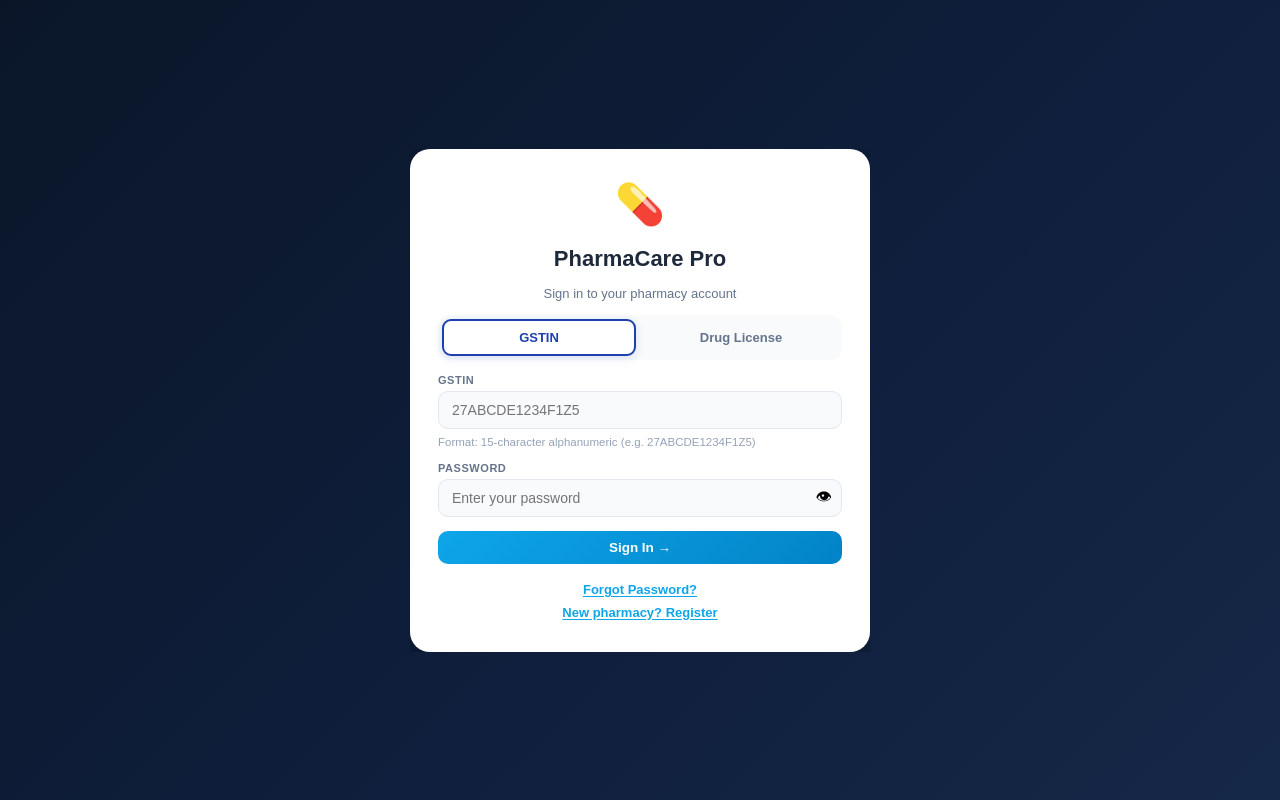
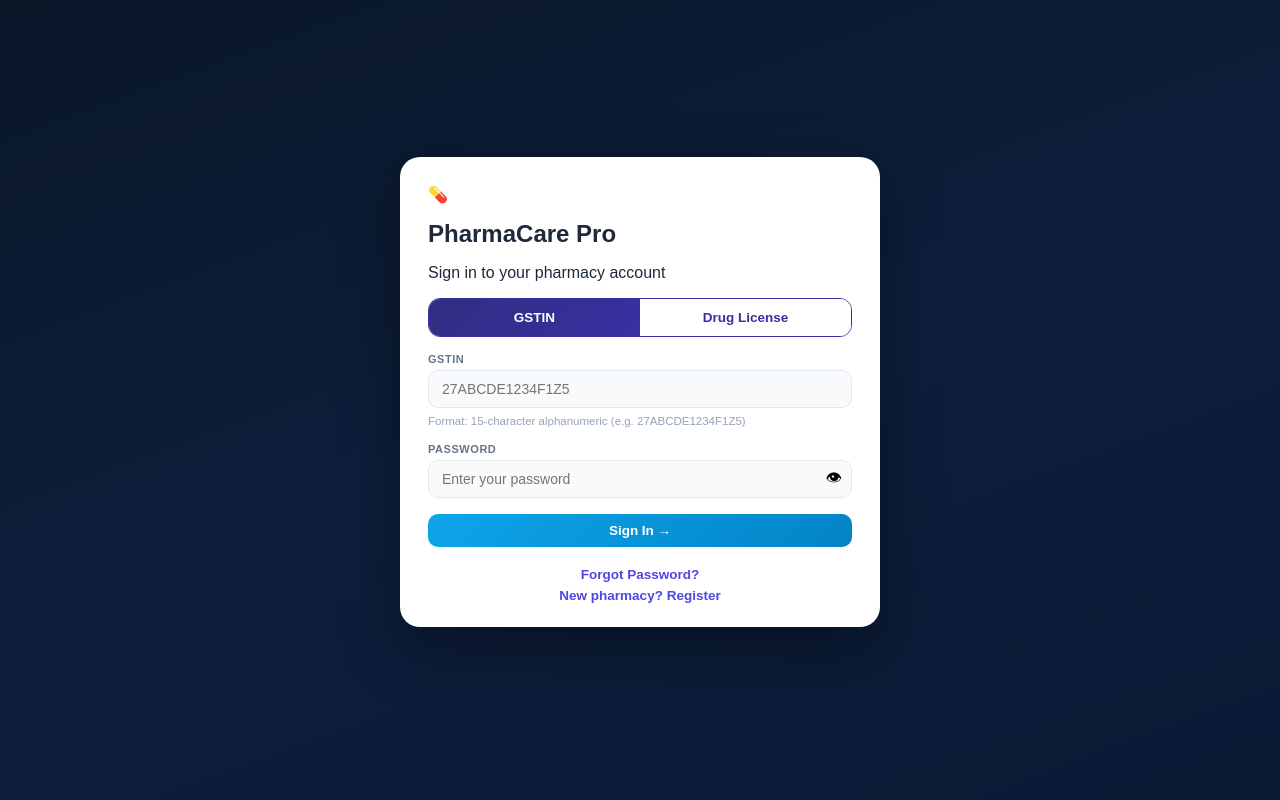
Before and after one commit to Dash1234-user/Pharma-Pro-Project, a React (Vite) app in the folder frontend/: page /login in a window 1280 px wide. Built offline with nearby package versions, Linux system fonts and the light colour scheme.

Commit message:
Refactoring auth styles for improved layout and design

```diff
--- a/frontend/src/styles.css
+++ b/frontend/src/styles.css
@@ -449,47 +449,83 @@ body{font-family:'Plus Jakarta Sans',sans-serif;background:var(--bg);color:var(-
 /* ══════════════════════════════════════════
    AUTH — Login / Register / Forgot Password
 ══════════════════════════════════════════ */
+/* AUTH — matches Image 1 exactly */
 .auth-overlay{
   position:fixed;inset:0;z-index:1000;
-  background:linear-gradient(135deg,#0a1628 0%,#0f1f3d 60%,#162847 100%);
+  background:linear-gradient(160deg,#0a1628 0%,#0d1f3c 50%,#0a1a35 100%);
   display:flex;align-items:center;justify-content:center;
-  padding:16px;min-height:100vh;
+  padding:16px;min-height:100vh;overflow-y:auto;
 }
 .auth-container{
-  width:100%;max-width:460px;
-  max-height:92vh;overflow-y:auto;
+  width:100%;max-width:480px;
+  display:flex;flex-direction:column;align-items:center;
+  padding:24px 0 40px;
 }
+.auth-header{
+  display:flex;flex-direction:column;align-items:center;
+  gap:12px;margin-bottom:24px;text-align:center;
+}
+.auth-logo-wrap{
+  width:90px;height:90px;border-radius:22px;
+  background:white;box-shadow:0 8px 32px rgba(0,0,0,.28);
+  display:flex;align-items:center;justify-content:center;
+  overflow:hidden;padding:8px;
+}
+.auth-logo-wrap img{width:100%;height:100%;object-fit:contain;border-radius:14px;}
+.auth-title-top{font-size:28px;font-weight:800;color:white;letter-spacing:-.3px;margin:0;}
+.auth-tagline{font-size:13.5px;color:rgba(255,255,255,.65);margin:0;font-weight:400;}
 .auth-panel{
   background:white;border-radius:20px;
-  padding:32px 28px;
-  box-shadow:0 24px 60px rgba(0,0,0,.35);
-  display:flex;flex-direction:column;gap:14px;
+  padding:28px 28px 24px;
+  box-shadow:0 20px 60px rgba(0,0,0,.4);
+  display:flex;flex-direction:column;gap:16px;width:100%;
 }
-.auth-logo{font-size:40px;text-align:center;margin-bottom:4px;}
-.auth-title{font-size:22px;font-weight:800;color:var(--text);text-align:center;margin:0;}
-.auth-subtitle{font-size:13px;color:var(--text2);text-align:center;margin:0;}
+.auth-panel-title{font-size:20px;font-weight:800;color:var(--text);margin:0;}
+.auth-panel-sub{font-size:13px;color:var(--text2);margin:-8px 0 0;}
 .auth-mode-toggle{
   display:grid;grid-template-columns:1fr 1fr;
-  gap:8px;background:var(--bg);border-radius:12px;padding:4px;
+  gap:0;border-radius:12px;overflow:hidden;border:1.5px solid #3730a3;
 }
 .auth-mode-btn{
-  padding:9px 12px;border-radius:9px;font-size:13px;font-weight:600;
-  border:2px solid transparent;cursor:pointer;background:transparent;
-  color:var(--text2);font-family:'Plus Jakarta Sans',sans-serif;
-  transition:all .18s;text-align:center;
+  padding:11px 12px;font-size:13.5px;font-weight:700;
+  border:none;cursor:pointer;color:#3730a3;background:white;
+  font-family:'Plus Jakarta Sans',sans-serif;transition:all .18s;text-align:center;
 }
 .auth-mode-btn.active{
-  background:white;color:#1e40af;border-color:#1e40af;
-  box-shadow:0 2px 8px rgba(30,64,175,.15);
+  background:linear-gradient(135deg,#312e81,#3730a3);color:white;
 }
-.auth-links{display:flex;flex-direction:column;gap:8px;align-items:center;margin-top:4px;}
+.auth-input{
+  width:100%;padding:13px 14px;border-radius:10px;
+  background:#eef2ff;border:1.5px solid #c7d2fe;
+  font-size:14px;font-family:'Plus Jakarta Sans',sans-serif;
+  color:var(--text);outline:none;transition:border .18s;box-sizing:border-box;
+}
+.auth-input:focus{border-color:#6366f1;background:#fff;}
+.auth-input::placeholder{color:#94a3b8;}
+.auth-submit-btn{
+  width:100%;padding:14px;border-radius:12px;
+  background:linear-gradient(135deg,#4f46e5,#0ea5e9);
+  color:white;font-size:15px;font-weight:700;
+  border:none;cursor:pointer;font-family:'Plus Jakarta Sans',sans-serif;
+  transition:all .2s;letter-spacing:.01em;
+  box-shadow:0 4px 16px rgba(79,70,229,.35);
+}
+.auth-submit-btn:hover{box-shadow:0 6px 20px rgba(79,70,229,.45);transform:translateY(-1px);}
+.auth-submit-btn:active{transform:scale(.98);}
+.auth-submit-btn:disabled{opacity:.65;cursor:not-allowed;transform:none;}
+.auth-links{display:flex;flex-direction:column;gap:6px;align-items:center;margin-top:4px;}
 .auth-link{
   background:none;border:none;cursor:pointer;
-  font-size:13px;color:var(--accent);font-weight:600;
-  font-family:'Plus Jakarta Sans',sans-serif;
-  text-decoration:underline;text-underline-offset:2px;
-  padding:0;transition:color .15s;
+  font-size:13.5px;color:#4f46e5;font-weight:700;
+  font-family:'Plus Jakarta Sans',sans-serif;text-decoration:none;padding:0;transition:color .15s;
 }
-.auth-link:hover{color:var(--accent-d);}
-.form-label{font-size:11px;font-weight:700;color:var(--text2);text-transform:uppercase;letter-spacing:.05em;}
+.auth-link:hover{color:#3730a3;text-decoration:underline;}
+.auth-register-line{font-size:13px;color:var(--text2);}
+.auth-register-line a,.auth-register-line button{
+  color:#4f46e5;font-weight:700;background:none;border:none;
+  cursor:pointer;font-family:'Plus Jakarta Sans',sans-serif;font-size:13px;
+}
+.form-group{display:flex;flex-direction:column;gap:5px;}
+.form-label{font-size:11.5px;font-weight:700;color:var(--text2);text-transform:uppercase;letter-spacing:.05em;}
 .form-hint{font-size:11.5px;color:#94a3b8;margin-top:2px;}
+.form-error{font-size:12px;color:#ef4444;margin-top:2px;}
```
